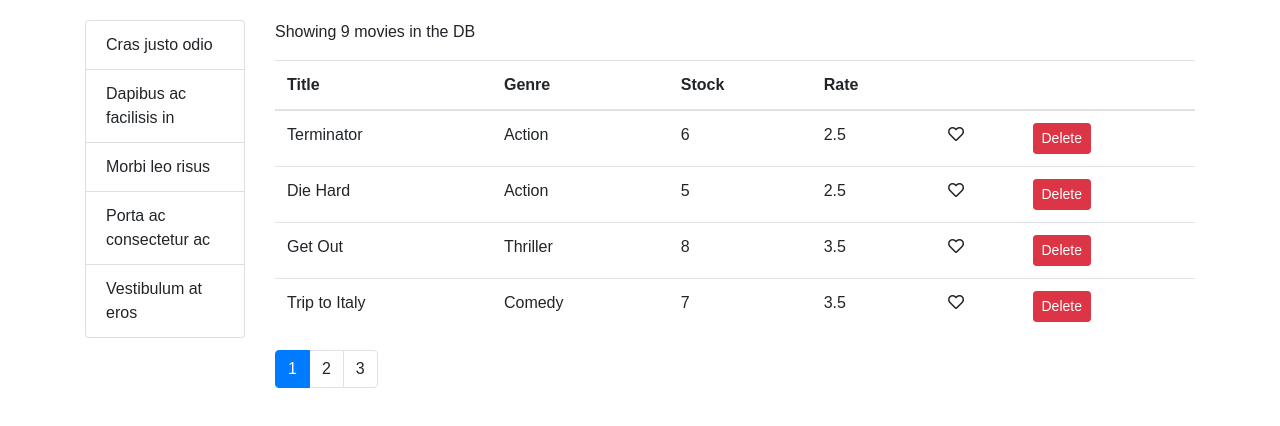
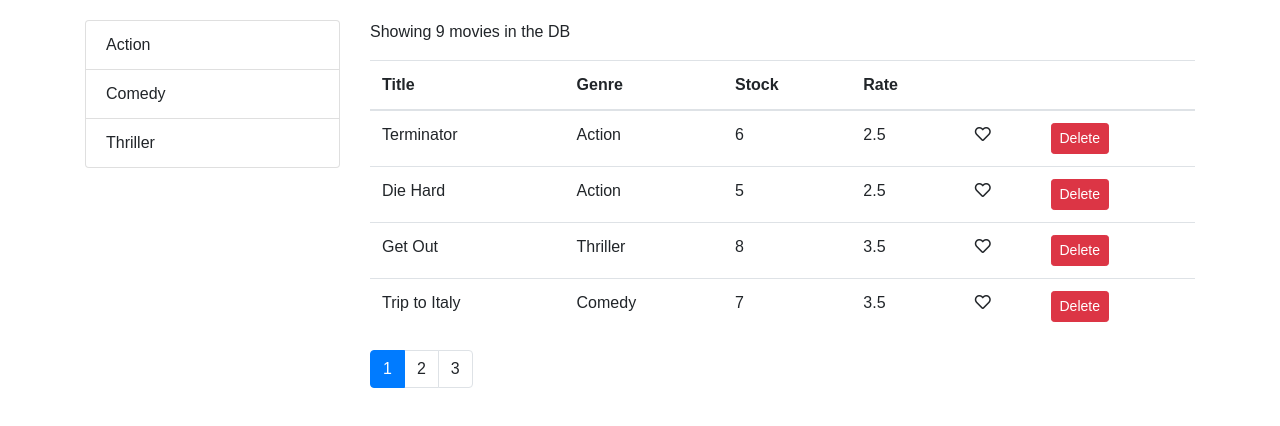
Before and after one commit to PabloYza/Vidly, a React (Create React App) app: page / in a window 1280 px wide. Shown: the top 426 px of the page. Built offline with nearby package versions, Linux system fonts and the light colour scheme.

Commit message:
Filtering- Displaying items & Default props

```diff
--- a/src/components/common/listGroup.js
+++ b/src/components/common/listGroup.js
@@ -1,19 +1,24 @@
 import React from 'react';
 
 
-const ListGroup = () => {
+const ListGroup = props => {
+  const { items, textProperty, valueProperty } = props;
+
 
   return (
     <ul className="list-group">
-      <li className="list-group-item">Cras justo odio</li>
-      <li className="list-group-item">Dapibus ac facilisis in</li>
-      <li className="list-group-item">Morbi leo risus</li>
-      <li className="list-group-item">Porta ac consectetur ac</li>
-      <li className="list-group-item">Vestibulum at eros</li>
+      {items.map(item => (
+        <li key={item[valueProperty]} className="list-group-item">
+          {item[textProperty]}
+        </li>
+      ))}
   </ul>
   );
-}
+};
 
-
+ListGroup.defaultProps = {
+  textProperty: 'name',
+  valueProperty: '_id'
+};
 
 export default ListGroup;
--- a/src/components/movies.js
+++ b/src/components/movies.js
@@ -50,8 +50,14 @@
 
     return (
       <div className='row'>
-        <div className='col-2'>
-          <ListGroup items={genres} onItemSelect={this.handleGenreSelect} />
+        <div className='col-3'>
+          <ListGroup
+            items={genres}
+            onItemSelect={this.handleGenreSelect}
+            /* we pass these 2 props so we can work with any kind of objects - set default props in the component
+            textProperty='name'
+            valueProperty='_id' */
+          />
         </div>
         <div className='col'>
           <p>Showing {count} movies in the DB</p>
```
